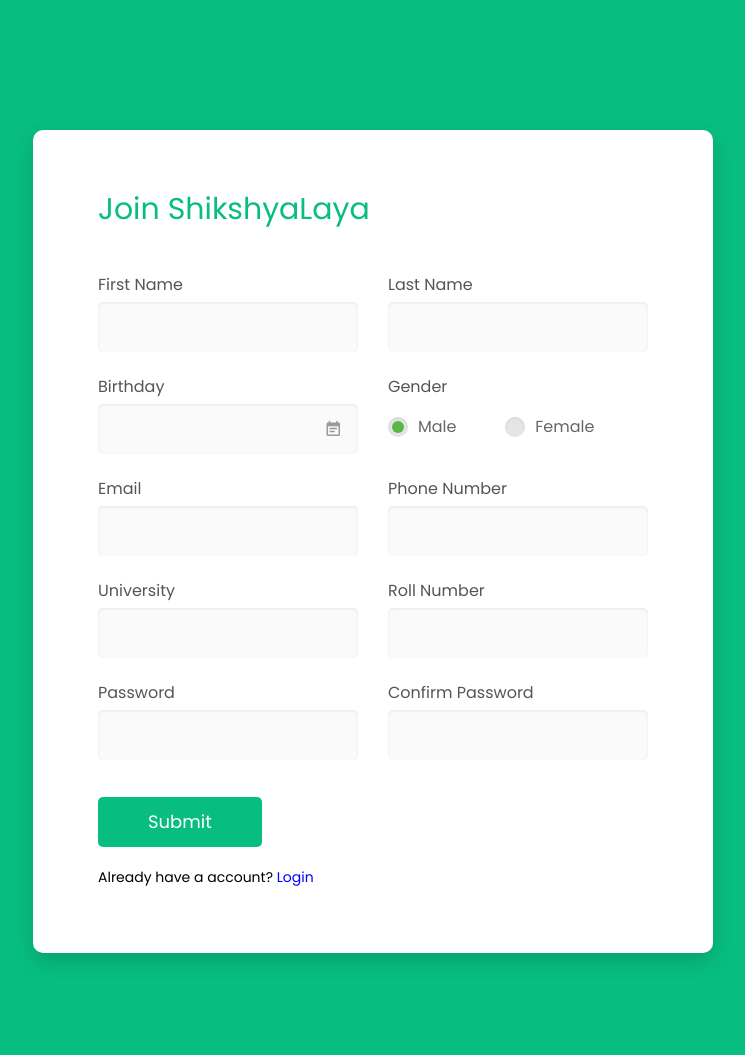
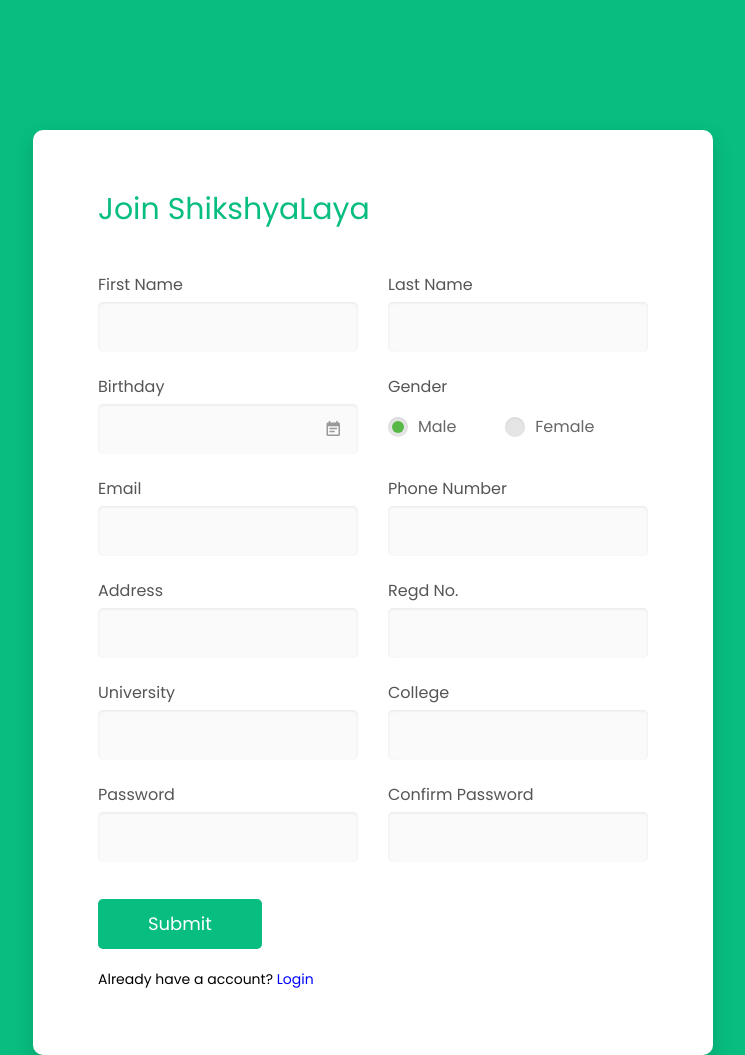
Before and after one commit to divasrayamajhi/Learning-Management-System, a plain HTML site: page signup/signup.html in a window 1280 px wide. Shown: the top 1055 px of the page, without its empty margins (267-1012 px from the left). Drawn offline with Linux system fonts and the light colour scheme.

Commit message:
sign up page

```diff
--- a/signup/signup.html
+++ b/signup/signup.html
@@ -91,14 +91,28 @@
                         <div class="row row-space">
                             <div class="col-2">
                                 <div class="input-group">
+                                    <label class="label">Address</label>
+                                    <input class="input--style-4" type="email" name="Address">
+                                </div>
+                            </div>
+                            <div class="col-2">
+                                <div class="input-group">
+                                    <label class="label">Regd No.</label>
+                                    <input class="input--style-4" type="text" name="Regd No">
+                                </div>
+                            </div>
+                        </div>
+                        <div class="row row-space">
+                            <div class="col-2">
+                                <div class="input-group">
                                     <label class="label">University</label>
                                     <input class="input--style-4" type="email" name="University">
                                 </div>
                             </div>
                             <div class="col-2">
                                 <div class="input-group">
-                                    <label class="label">Roll Number</label>
-                                    <input class="input--style-4" type="text" name="Roll number">
+                                    <label class="label">College</label>
+                                    <input class="input--style-4" type="text" name="College">
                                 </div>
                             </div>
                         </div>
```
Also changed, not shown: elearningunit2.html (+3 -3 lines), profile.html (+1 -1 lines).
